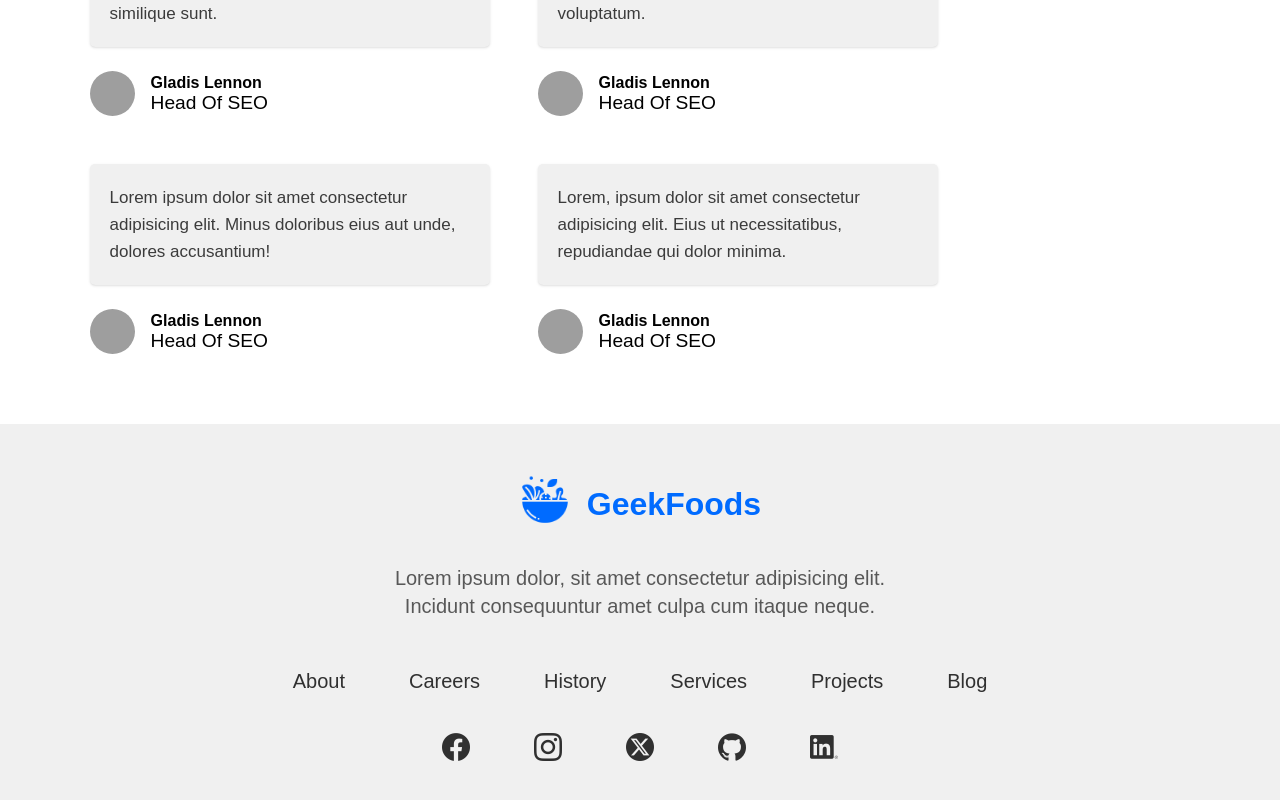
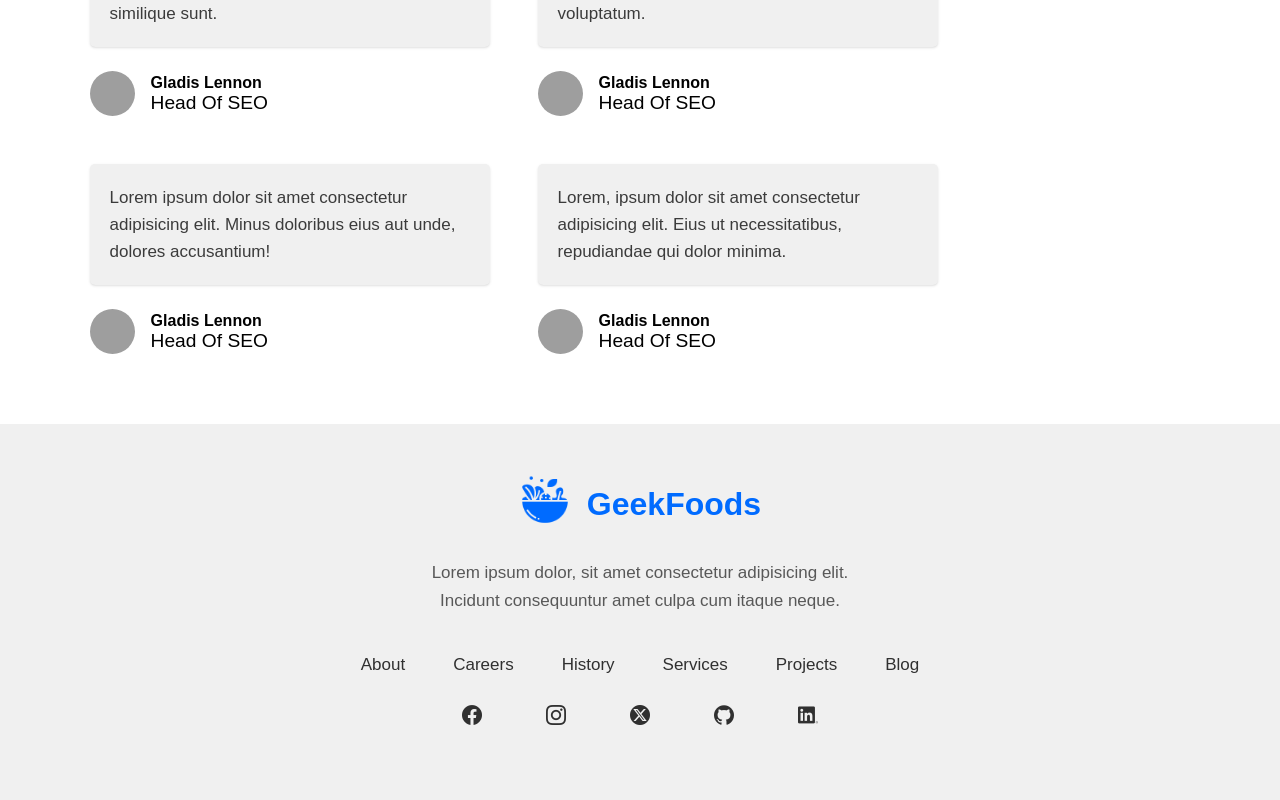
Before and after one commit to MuneerHashmat/GeekFoods, a React (Vite) app: page / in a window 1280 px wide. Shown: the part 2248-3048 px from the top of the page. Built offline with nearby package versions, Linux system fonts and the light colour scheme; grey boxes are pictures that could not be loaded.

Commit message:
modified footer

```diff
--- a/src/components/Footer.module.css
+++ b/src/components/Footer.module.css
@@ -12,7 +12,7 @@
     display: flex;
     align-items: center;
     gap: 1rem;
-    margin-bottom: 30px;
+    margin-bottom: 25px;
 }
 
 .logo>img{
@@ -25,23 +25,23 @@
 }
 
 .footer>p{
-    font-size: 20px;
+    font-size: 17px;
     text-align: center;
     line-height: 28px;
     color: rgb(88, 88, 88);
 }
 
 .navLinks{
-    margin-top: 50px;
-    margin-bottom: 40px;
+    margin-top: 40px;
+    margin-bottom: 30px;
     display: flex;
-    gap: 4rem;
+    gap: 3rem;
 }
 
 .navLinks>a{
     text-decoration: none;
     color: rgb(48, 48, 48);
-    font-size: 20px;
+    font-size: 17px;
 }
 
 .navLinks>a:hover{
@@ -51,7 +51,7 @@
 .iconLinks{
     display: flex;
     gap: 4rem;
-    font-size: 28px;
+    font-size: 20px;
 }
 
 .iconLinks>a{
```
